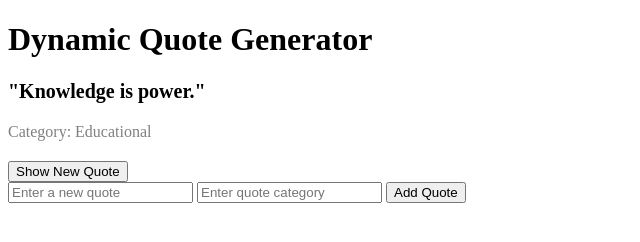
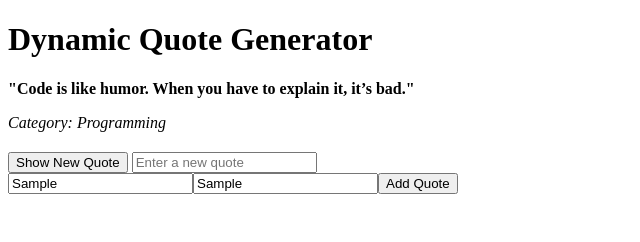
Before and after one commit to Noel-Aita/alx_fe_javascript, a plain HTML site: page dom-manipulation/index.html in a window 1280 px wide. Both pictures are taken after typing "Sample", "Sample" into the empty fields and a click on the button "Add Quote". Shown: the whole page, without its empty margins (0-640 px from the left). Drawn offline with Linux system fonts and the light colour scheme.

Commit message:
added a function to create new quotes and categories

```diff
--- a/dom-manipulation/index.html
+++ b/dom-manipulation/index.html
@@ -17,11 +17,12 @@
   <!--<hr style="margin: 20px 0;" /> -->
 
   <!-- Form to add a new quote -->
-  <div>
+
     <input id="newQuoteText" type="text" placeholder="Enter a new quote" />
+   <!--
     <input id="newQuoteCategory" type="text" placeholder="Enter quote category" />
     <button onclick="addQuote()">Add Quote</button>
-  </div>
+    -->
 
   <script src="script.js"></script>
 </body>
--- a/dom-manipulation/script.js
+++ b/dom-manipulation/script.js
@@ -1,70 +1,73 @@
-// ===============================
-// Initial List of Quotes
-// Each quote has a `text` and `category`
-// ===============================
-let quotes = [
-  {
-    text: "The best way to predict the future is to invent it.",
-    category: "Motivational"
-  },
-  {
-    text: "Life is short. Smile while you still have teeth.",
-    category: "Funny"
-  },
-  {
-    text: "Knowledge is power.",
-    category: "Educational"
-  }
+// Initial list of quotes
+const quotes = [
+  { text: "Believe in yourself.", category: "Motivational" },
+  { text: "Why don’t scientists trust atoms? Because they make up everything!", category: "Funny" },
+  { text: "Code is like humor. When you have to explain it, it’s bad.", category: "Programming" }
 ];
 
-// ===============================
-// Function: Show a Random Quote
-// ===============================
+// Function: Show a random quote
 function showRandomQuote() {
-  // Pick a random index from the quotes array
   const randomIndex = Math.floor(Math.random() * quotes.length);
   const quote = quotes[randomIndex];
 
-  // Find the quote display area in HTML
   const display = document.getElementById("quoteDisplay");
-
-  // Inject the quote into the HTML using innerHTML
   display.innerHTML = `
-    <p style="font-size: 20px;"><strong>"${quote.text}"</strong></p>
-    <p style="color: gray;">Category: ${quote.category}</p>
+    <p><strong>"${quote.text}"</strong></p>
+    <p><em>Category: ${quote.category}</em></p>
   `;
 }
 
-// ===============================
-// Function: Add a New Quote
-// ===============================
+// Function: Add a new quote
 function addQuote() {
-  // Get input values from the form
   const text = document.getElementById("newQuoteText").value.trim();
   const category = document.getElementById("newQuoteCategory").value.trim();
 
-  // Check if both fields are filled
-  if (text && category) {
-    // Add the new quote to the array
-    quotes.push({ text, category });
+  if (!text || !category) {
+    alert("Please fill in both fields.");
+    return;
+  }
 
-    // Clear the input fields
-    document.getElementById("newQuoteText").value = "";
-    document.getElementById("newQuoteCategory").value = "";
+  quotes.push({ text, category });
 
-    // Notify the user
-    alert("✅ New quote added!");
-  } else {
-    alert("⚠️ Please enter both quote and category.");
-  }
+  document.getElementById("newQuoteText").value = "";
+  document.getElementById("newQuoteCategory").value = "";
+
+  alert("New quote added!");
 }
 
-// ===============================
-// Event Listener: Button to Show Quote
-// ===============================
-document.getElementById("newQuote").addEventListener("click", showRandomQuote);
+// ✅ Function: Create the quote input form dynamically
+function createAddQuoteForm() {
+  const formContainer = document.createElement("div");
 
-// ===============================
-// Optional: Show one quote by default when the page loads
-// ===============================
-window.addEventListener("DOMContentLoaded", showRandomQuote);
+  // Input: Quote text
+  const quoteInput = document.createElement("input");
+  quoteInput.id = "newQuoteText";
+  quoteInput.type = "text";
+  quoteInput.placeholder = "Enter a new quote";
+
+  // Input: Quote category
+  const categoryInput = document.createElement("input");
+  categoryInput.id = "newQuoteCategory";
+  categoryInput.type = "text";
+  categoryInput.placeholder = "Enter quote category";
+
+  // Button: Add Quote
+  const addButton = document.createElement("button");
+  addButton.textContent = "Add Quote";
+  addButton.addEventListener("click", addQuote);
+
+  // Append all elements to the form container
+  formContainer.appendChild(quoteInput);
+  formContainer.appendChild(categoryInput);
+  formContainer.appendChild(addButton);
+
+  // Add form container to body
+  document.body.appendChild(formContainer);
+}
+
+// Event listeners on page load
+window.addEventListener("DOMContentLoaded", () => {
+  document.getElementById("newQuote").addEventListener("click", showRandomQuote);
+  showRandomQuote(); // Optional: show a quote at start
+  createAddQuoteForm(); // ✅ Call the dynamic form creation
+});
```
